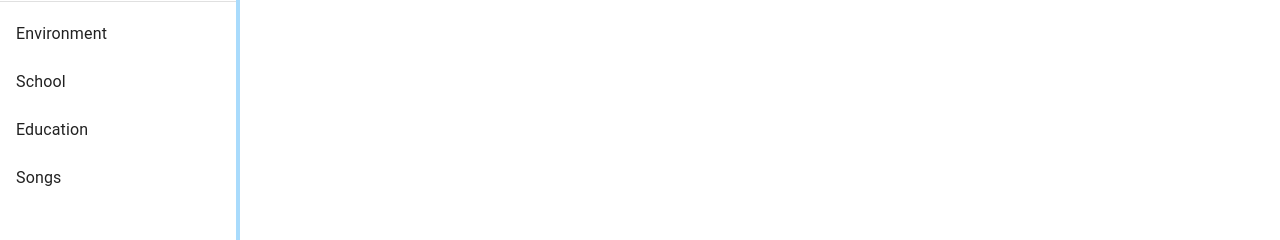
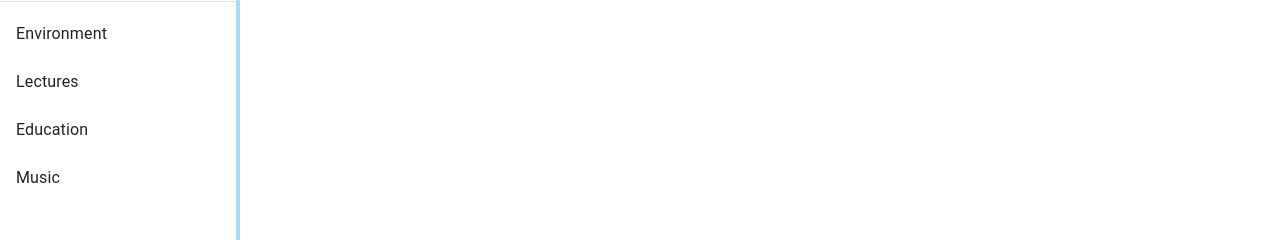
Before and after one commit to Poomja/My-you-tube, a React (Vite) app: page / in a window 1280 px wide. Shown: the part 127-367 px from the top of the page. Built offline with nearby package versions, Linux system fonts and the light colour scheme.

Commit message:
Update bucketSlice.js

```diff
--- a/src/features/bucketSlice.js
+++ b/src/features/bucketSlice.js
@@ -15,7 +15,7 @@ const initialState = {
         },
         {
             id: nanoid(),
-            name: "School",
+            name: "Lectures",
             cards: [
                 {
                     id: nanoid(),
@@ -47,7 +47,7 @@ const initialState = {
             ]
         },
         {
-            name: "Songs",
+            name: "Music",
             id: nanoid(),
             cards: [
                 {
```
